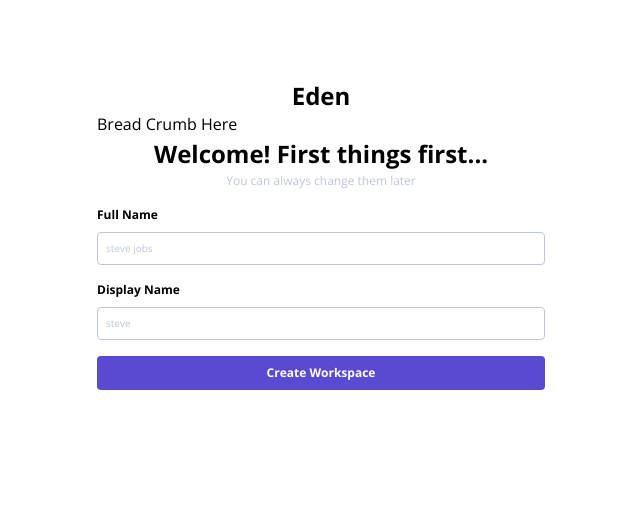
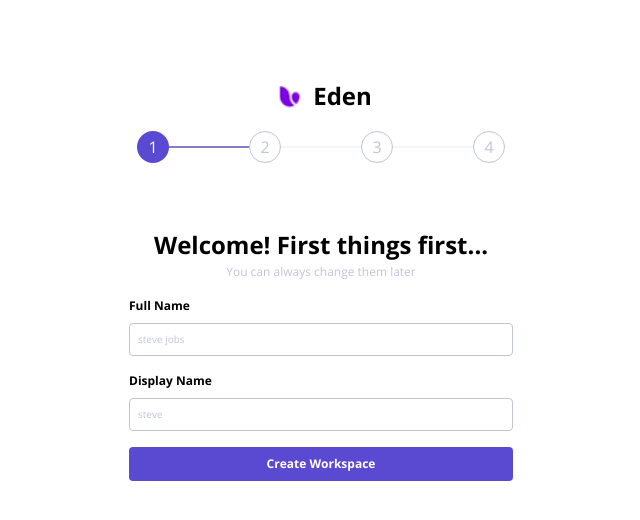
Before and after one commit to dienigma/eden-onboarding-react, a React (Create React App) app: page / in a window 1280 px wide. Shown: the top 520 px of the page, without its empty margins (319-959 px from the left). Built offline with nearby package versions, Linux system fonts and the light colour scheme.

Commit message:
add logo, make cleaner fragments,  finish onboarding form

```diff
--- a/src/App.js
+++ b/src/App.js
@@ -1,12 +1,11 @@
+import Container from './Components/Container';
 import Heading from './Components/Heading';
-import Container from './Components/Container';
 import OnboardingForm from './Components/OnboardingForm';
 
 export default function App() {
   return (
     <Container>
       <Heading />
-      <p>Bread Crumb Here</p>
       <OnboardingForm />
     </Container>
   );
--- /dev/null
+++ b/src/Components/BreadCrumb.js
@@ -0,0 +1,55 @@
+const steps = [{ name: '1' }, { name: '2' }, { name: '3' }, { name: '4' }];
+
+function classNames(...classes) {
+  return classes.filter(Boolean).join(' ');
+}
+
+const BreadCrumb = ({ currentStep }) => {
+  const currentClass = 'bg-white border border-light-gray text-light-gray';
+  const doneClass = 'bg-accent text-white';
+  return (
+    <div
+      aria-label="Progress"
+      className="flex items-center justify-center mt-4 mb-16 cursor-default"
+    >
+      <ol role="list" className="flex items-center">
+        {steps.map((step, stepIdx) => {
+          const isDone =
+            (currentStep === 1 && parseInt(step.name) === currentStep) ||
+            currentStep > parseInt(step.name);
+          return (
+            <li
+              key={step.name}
+              className={classNames(
+                stepIdx !== steps.length - 1 ? 'pr-8 sm:pr-20' : '',
+                'relative'
+              )}
+            >
+              <div
+                className="absolute inset-0 flex items-center"
+                aria-hidden="true"
+              >
+                <div
+                  className={`${
+                    currentStep === 4 || isDone
+                      ? 'bg-accent-light'
+                      : 'bg-lighter-gray'
+                  } h-0.5 w-full`}
+                />
+              </div>
+              <span
+                className={`relative w-8 h-8 flex items-center justify-center rounded-full ${
+                  currentStep === 4 || isDone ? doneClass : currentClass
+                }`}
+              >
+                <span>{step.name}</span>
+              </span>
+            </li>
+          );
+        })}
+      </ol>
+    </div>
+  );
+};
+
+export default BreadCrumb;
--- /dev/null
+++ b/src/Components/Fragments.js
@@ -0,0 +1,32 @@
+export const FormTitle = ({ text }) => {
+  return <h3 className="font-bold text-[24px] text-center">{text}</h3>;
+};
+
+export const FormSubtitle = ({ text }) => {
+  return <p className="text-light-gray text-[12px] text-center">{text}</p>;
+};
+
+export const SelectionCard = ({
+  onClick,
+  currentActive,
+  title,
+  subTitle,
+  activeKey,
+  icon,
+}) => {
+  const mouseOverClass =
+    'hover:border-accent focus:border-accent active:border-accent checked:border-accent';
+
+  return (
+    <div
+      onClick={onClick}
+      className={`border ${
+        activeKey === currentActive && 'border-accent'
+      } shadow-lg rounded  flex flex-col justify-center h-[150px] w-[150px] ${mouseOverClass} p-4 gap-y-2`}
+    >
+      {icon}
+      <p className="font-bold text-[12px]">{title}</p>
+      <p className="text-light-gray text-[12px] text-left">{subTitle}</p>
+    </div>
+  );
+};
--- a/src/Components/Heading.js
+++ b/src/Components/Heading.js
@@ -1,7 +1,13 @@
 import React from 'react';
+import edenLogo from '../assets/eden_logo.png';
 
 const Heading = () => {
-  return <h2 className="font-bold text-2xl text-center mt-[80px]">Eden</h2>;
+  return (
+    <div className="flex gap-x-2 justify-center mt-[80px]">
+      <img alt="logo" className="w-[35px] h-[35px]" src={edenLogo} />
+      <h2 className="font-bold text-2xl text-center">Eden</h2>
+    </div>
+  );
 };
 
 export default Heading;
--- a/src/Components/OnboardingForm.js
+++ b/src/Components/OnboardingForm.js
@@ -4,6 +4,9 @@
 import { FormProvider, useForm, useFormContext } from 'react-hook-form';
 import LargeBtn from './LargeBtn';
 import { FaUserAlt, FaUsers } from 'react-icons/fa';
+import { AiFillCheckCircle } from 'react-icons/ai';
+import BreadCrumb from './BreadCrumb';
+import { FormSubtitle, FormTitle, SelectionCard } from './Fragments';
 
 const OnboardingForm = (props) => {
   const [step, setStep] = useState(1);
@@ -21,36 +24,37 @@
       return;
     }
     setStep(step + 1);
-    console.log(step);
   };
   return (
+    <>
+      <BreadCrumb currentStep={step} />
       <FormProvider {...methods}>
-      <form onSubmit={methods.handleSubmit(onSubmit)}>
+        <form onSubmit={methods.handleSubmit(onSubmit)} className="mx-8">
           {step === 1 && <StepOne />}
           {step === 2 && <StepTwo />}
           {step === 3 && <StepThree />}
           {step === 4 && <StepFour />}
           <LargeBtn
             type="submit"
-          text="Create Workspace"
+            text={
+              step === 4
+                ? `Launch ${methods.watch('workspaceName')}`
+                : 'Create Workspace'
+            }
             className="w-full mt-4"
           />
         </form>
       </FormProvider>
+    </>
   );
 };
 
 const StepOne = () => {
   const { register, formState } = useFormContext();
-
   return (
     <>
-      <h3 className="font-bold text-[24px] text-center">
-        Welcome! First things first...
-      </h3>
-      <p className="text-light-gray text-[12px] text-center">
-        You can always change them later
-      </p>
+      <FormTitle text="Welcome! First things first..." />
+      <FormSubtitle text="You can always change them later" />
       <Label name="Full Name" className="mb-4 mt-4">
         <Input
           type="text"
@@ -77,12 +81,8 @@
   const { register, formState } = useFormContext();
   return (
     <>
-      <h3 className="font-bold text-[24px] text-center">
-        Let's set up a home for all your work
-      </h3>
-      <p className="text-light-gray text-[12px] text-center">
-        You can always create another workspace later.
-      </p>
+      <FormTitle text="Let's set up a home for all your work" />
+      <FormSubtitle text="You can always create another workspace later." />
       <Label name="Workspace Name" className="mb-4 mt-4">
         <Input
           type="text"
@@ -98,7 +98,7 @@
             www.eden.com/
           </span>
           <Input
-            type="url"
+            type="text"
             {...register('workspaceURL')}
             placeholder="Example"
             className="w-full rounded-none rounded-tr rounded-br"
@@ -114,48 +114,33 @@
   const { register, setValue } = useFormContext();
   const [active, setActive] = useState(null);
 
-  const mouseOverClass =
-    'hover:border-accent focus:border-accent active:border-accent checked:border-accent';
-
   return (
     <>
-      <h3 className="font-bold text-[24px] text-center">
-        How are you planning to use Eden?
-      </h3>
-      <p className="text-light-gray text-[12px] text-center">
-        We'll streamline your setup experience accordingly.
-      </p>
+      <FormTitle text="How are you planning to use Eden?" />
+      <FormSubtitle text="We'll streamline your setup experience accordingly." />
       <div className="flex items-center gap-x-2 justify-center my-4 cursor-pointer">
-        <div
+        <SelectionCard
+          activeKey={1}
+          currentActive={active}
           onClick={() => {
             setActive(1);
             setValue('purpose', 'self');
           }}
-          className={`border ${
-            active === 1 && 'border-accent'
-          } shadow-lg rounded  flex flex-col justify-center h-[150px] w-[150px] ${mouseOverClass} p-4 gap-y-2`}
-        >
-          <FaUserAlt />
-          <p className="font-bold text-[12px]">For myself</p>
-          <p className="text-light-gray text-[12px] text-left">
-            Write better. Think more clearly. Stay organized.
-          </p>
-        </div>
-        <div
+          icon={<FaUserAlt />}
+          title="For myself"
+          subTitle="Write better. Think more clearly. Stay organized."
+        />
+        <SelectionCard
+          activeKey={1}
+          currentActive={active}
           onClick={() => {
             setActive(2);
             setValue('purpose', 'team');
           }}
-          className={`border ${
-            active === 2 && 'border-accent'
-          } shadow-lg rounded  flex flex-col justify-center h-[150px] w-[150px] ${mouseOverClass} p-4 gap-y-2`}
-        >
-          <FaUsers />
-          <p className="font-bold text-[12px]">With my team</p>
-          <p className="text-light-gray text-[12px] text-left">
-            Wikis, docs, tasks & projects, all in one place.
-          </p>
-        </div>
+          icon={<FaUsers />}
+          title="With my team"
+          subTitle="Wikis, docs, tasks & projects, all in one place."
+        />
       </div>
       <input type="hidden" {...register('purpose', { required: true })} />
     </>
@@ -163,11 +148,12 @@
 };
 
 const StepFour = () => {
+  const { watch } = useFormContext();
   return (
-    <div>
-      <p>Tick mark icon</p>
-      <p>Congratulations, Eren!</p>
-      <p>You have completed onboarding, you can start using the Eden!</p>
+    <div className="flex flex-col justify-center gap-y-4 items-center">
+      <AiFillCheckCircle color="#5a4ad1" size={'3em'} />
+      <FormTitle text={`Congratulations, ${watch('displayName')}`} />
+      <FormSubtitle text="You have completed onboarding, you can start using the Eden!" />
     </div>
   );
 };
```
Also changed, not shown: src/assets/eden_logo.png (added). Lines whose indentation alone changed are shown as unchanged.
